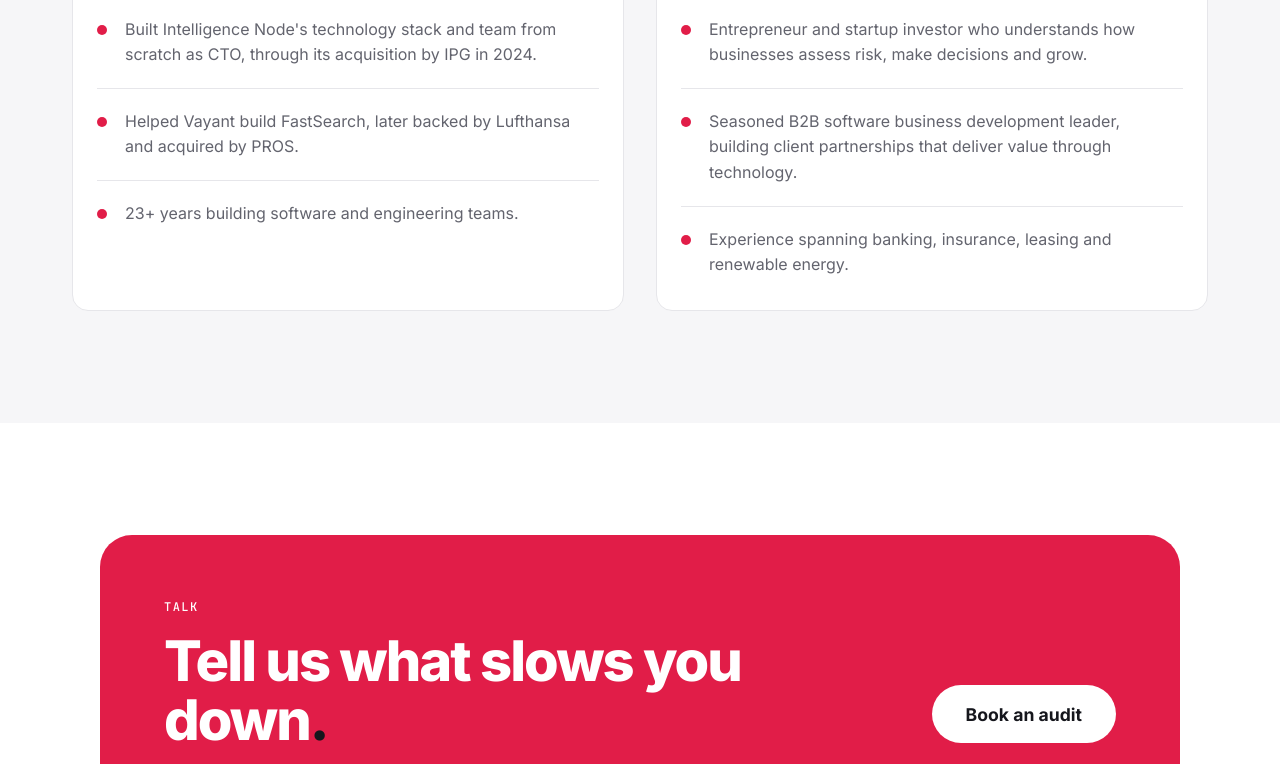
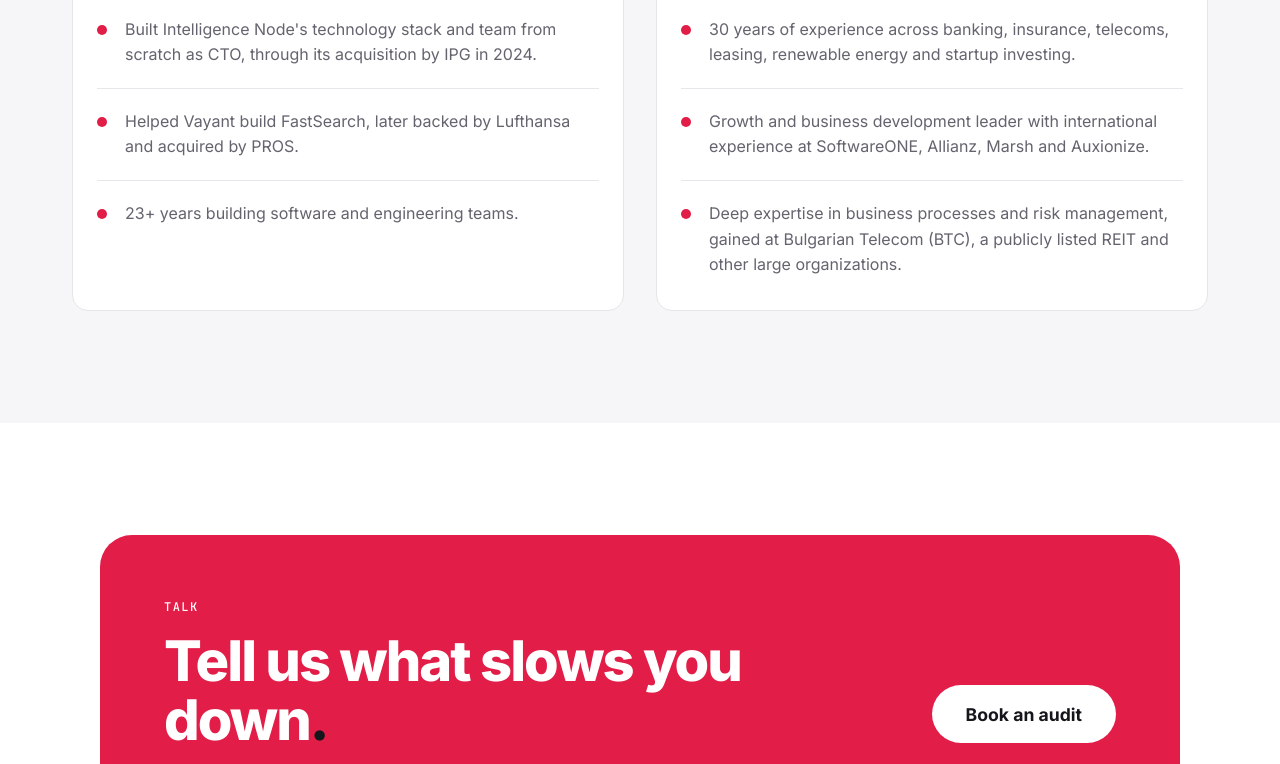
Before and after one commit to slavcho/unbottle-web, a plain HTML site: page about.html in a window 1280 px wide. Shown: the part 3154-3918 px from the top of the page. Drawn offline with Linux system fonts and the light colour scheme.

Commit message:
Use Stoian's own key facts on the About page
The earlier bullets were paraphrased from a general description and
named no employers. These come from Stoian directly and are more
concrete: 30 years across industries, the companies where he led
growth, and where his process and risk expertise comes from. Named
companies make the claims checkable, which builds more trust than
general descriptions.

```diff
--- a/about.html
+++ b/about.html
@@ -217,9 +217,9 @@
               </a>
             </div>
             <ul class="checklist">
-              <li>Entrepreneur and startup investor who understands how businesses assess risk, make decisions and grow.</li>
-              <li>Seasoned B2B software business development leader, building client partnerships that deliver value through technology.</li>
-              <li>Experience spanning banking, insurance, leasing and renewable energy.</li>
+              <li>30 years of experience across banking, insurance, telecoms, leasing, renewable energy and startup investing.</li>
+              <li>Growth and business development leader with international experience at SoftwareONE, Allianz, Marsh and Auxionize.</li>
+              <li>Deep expertise in business processes and risk management, gained at Bulgarian Telecom (BTC), a publicly listed REIT and other large organizations.</li>
             </ul>
           </article>
         </div>
```
